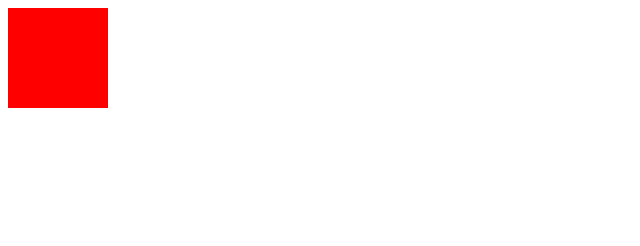
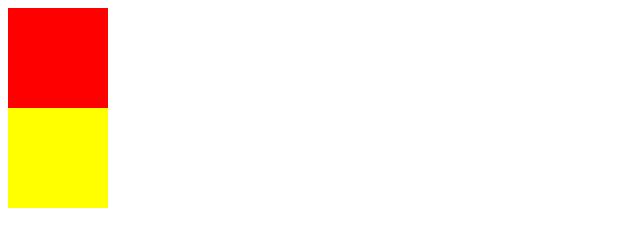
Before and after one commit to yvxuan/test, a website: page index.html in a window 1280 px wide. Shown: the whole page, without its empty margins (0-640 px from the left). Drawn offline with Linux system fonts and the light colour scheme.

Commit message:
本次修改了index.html文件

```diff
--- a/index.html
+++ b/index.html
@@ -6,9 +6,11 @@
 </head>
 	<style>
 	    #div1{ width: 100px; height: 100px; background: red; }
+	    #div2{ width: 100px; height: 100px;background: yellow; }
 
 	</style>
 <body>
 	<div id="div1"></div>
+	<div id="div2"></div>
 </body>
 </html>
```
